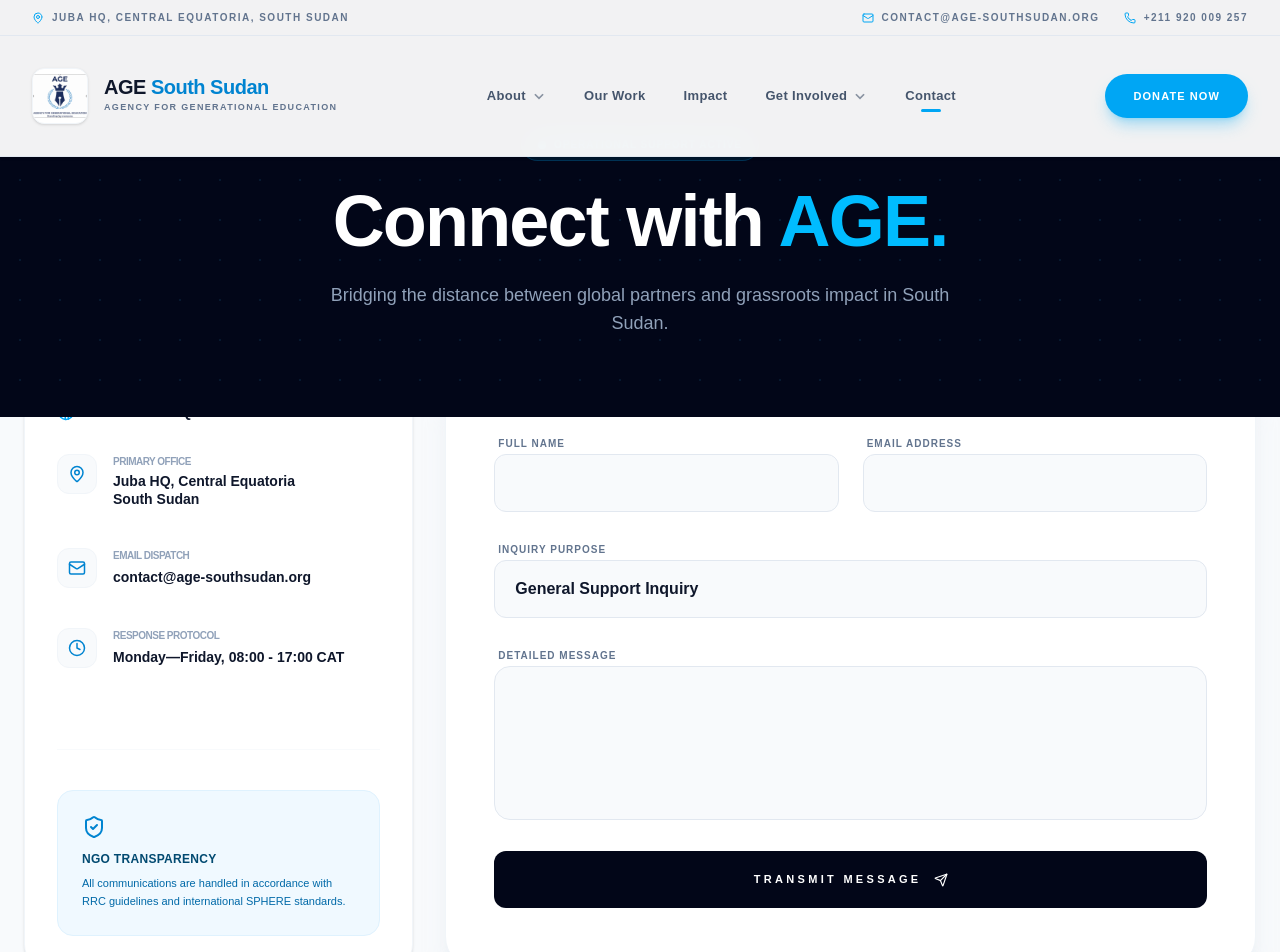
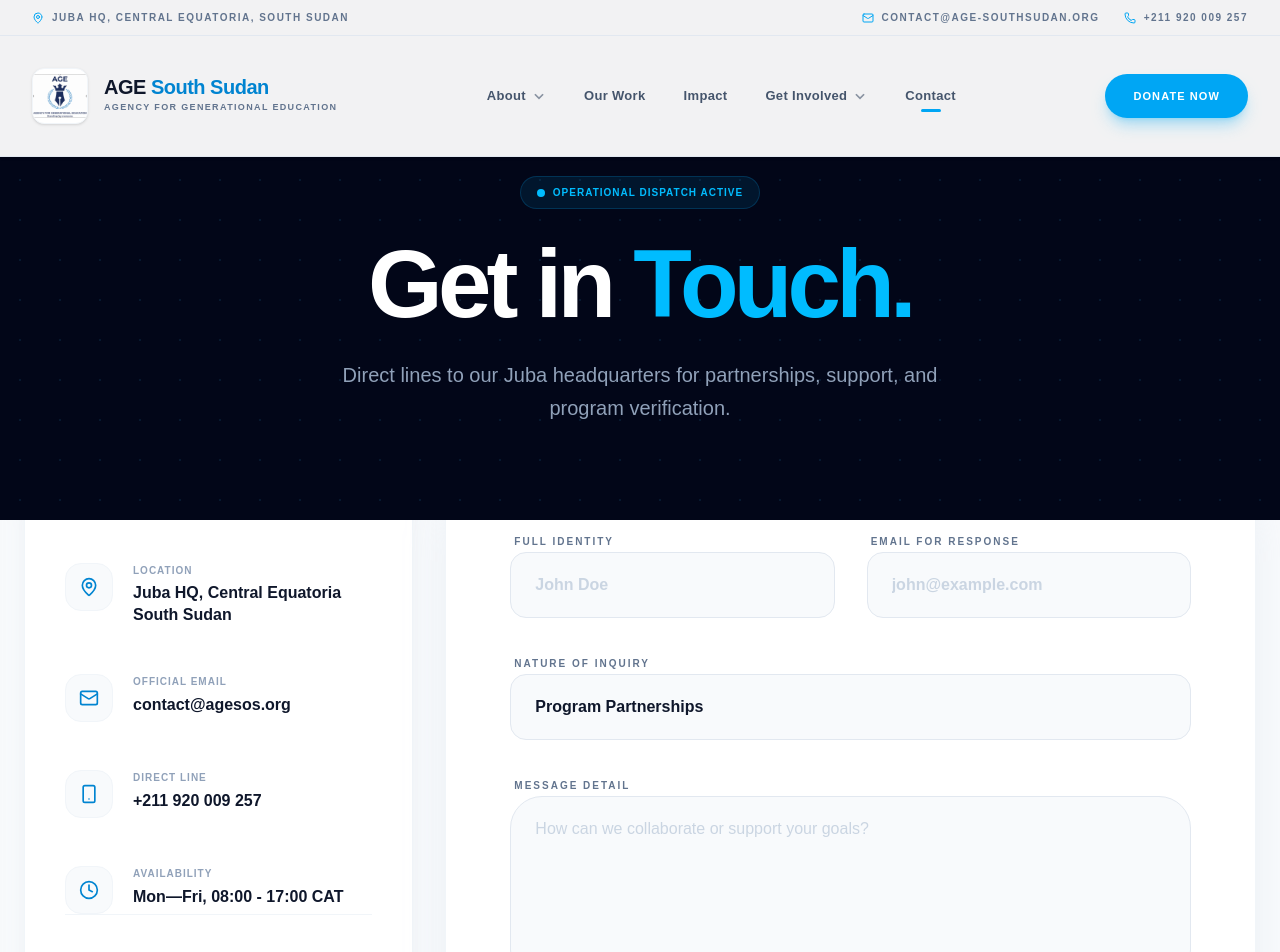
Before and after one commit to Hon-Tap/AGESOS, a Next.js app in the folder frontend/: page /contact in a window 1280 px wide. Shown: the top 952 px of the page. Built offline with nearby package versions, Linux system fonts and the light colour scheme.

Commit message:
modifying the dashboard

```diff
--- a/frontend/src/app/contact/page.tsx
+++ b/frontend/src/app/contact/page.tsx
@@ -6,11 +6,10 @@
   MapPin,
   Send,
   Clock,
-  ArrowRight,
   CheckCircle2,
   Globe2,
   ShieldCheck,
-  MessageSquare
+  Smartphone
 } from "lucide-react";
 import { motion, AnimatePresence } from "framer-motion";
 
@@ -18,19 +17,26 @@
   const [isSubmitting, setIsSubmitting] = useState(false);
   const [submitted, setSubmitted] = useState(false);
 
-  const handleSubmit = async (e: React.FormEvent) => {
+  const handleSubmit = async (e: React.FormEvent<HTMLFormElement>) => {
     e.preventDefault();
     setIsSubmitting(true);
-    // Simulate API call to your backend/Formspree/etc.
-    await new Promise(r => setTimeout(r, 2000));
-    setIsSubmitting(false);
-    setSubmitted(true);
+
+    // This is set up to eventually integrate with Formspree or a custom API route
+    // that sends mail directly to contact@agesos.org
+    try {
+      await new Promise(r => setTimeout(r, 2000)); // Simulated delay
+      setSubmitted(true);
+    } catch (error) {
+      console.error("Transmission failed", error);
+    } finally {
+      setIsSubmitting(false);
+    }
   };
 
   return (
     <main className="min-h-screen bg-slate-50 selection:bg-sky-500/30">
-      {/* HEADER SECTION */}
-      <section className="bg-slate-950 pt-32 pb-20 relative overflow-hidden">
+      {/* HEADER SECTION - Increased pt-44 to clear Navbar */}
+      <section className="bg-slate-950 pt-36 md:pt-44 pb-24 relative overflow-hidden">
         <div className="absolute inset-0 opacity-10">
           <div className="absolute top-0 left-0 w-full h-full bg-[radial-gradient(#38bdf8_1px,transparent_1px)] [background-size:40px_40px]" />
         </div>
@@ -41,81 +47,92 @@
             animate={{ opacity: 1, y: 0 }}
             transition={{ duration: 0.6 }}
           >
-            <span className="inline-flex items-center gap-2 px-4 py-2 rounded-full bg-sky-500/10 border border-sky-500/20 text-sky-400 text-[10px] font-black uppercase tracking-widest mb-6">
+            <span className="inline-flex items-center gap-2 px-4 py-2 rounded-full bg-sky-500/10 border border-sky-500/20 text-sky-400 text-[10px] font-black uppercase tracking-widest mb-8">
               <span className="relative flex h-2 w-2">
                 <span className="animate-ping absolute inline-flex h-full w-full rounded-full bg-sky-400 opacity-75"></span>
                 <span className="relative inline-flex rounded-full h-2 w-2 bg-sky-400"></span>
               </span>
-              Operational Support Active
+              Operational Dispatch Active
             </span>
-            <h1 className="text-5xl md:text-7xl font-black text-white leading-none tracking-tight mb-6">
-              Connect with <span className="text-sky-400">AGE.</span>
+            <h1 className="text-5xl md:text-8xl font-black text-white leading-[0.9] tracking-tighter mb-8">
+              Get in <span className="text-sky-400">Touch.</span>
             </h1>
-            <p className="text-slate-400 text-lg max-w-2xl mx-auto font-light">
-              Bridging the distance between global partners and grassroots impact in South Sudan.
+            <p className="text-slate-400 text-lg md:text-xl max-w-2xl mx-auto font-light leading-relaxed">
+              Direct lines to our Juba headquarters for partnerships, support, and program verification.
             </p>
           </motion.div>
         </div>
       </section>
 
-      <section className="container mx-auto max-w-7xl px-6 -mt-12 pb-24">
+      {/* CONTENT SECTION */}
+      <section className="container mx-auto max-w-7xl px-6 -mt-16 pb-32">
         <div className="grid lg:grid-cols-12 gap-8 items-stretch">
 
-          {/* LEFT: FIELD DISPATCH INFO */}
+          {/* LEFT: CONTACT PROTOCOLS */}
           <div className="lg:col-span-4 space-y-6">
-            <div className="bg-white rounded-3xl p-8 shadow-sm border border-slate-100 flex flex-col h-full">
-              <h3 className="text-sm font-black text-slate-900 uppercase tracking-widest mb-8 flex items-center gap-2">
+            <div className="bg-white rounded-[2.5rem] p-10 shadow-xl shadow-slate-200/50 border border-slate-100 flex flex-col h-full">
+              <h3 className="text-xs font-black text-slate-900 uppercase tracking-[0.2em] mb-12 flex items-center gap-3">
                 <Globe2 size={18} className="text-sky-500" />
-                Field Headquarters
+                Regional HQ
               </h3>
 
-              <div className="space-y-10">
-                <div className="flex gap-4">
-                  <div className="h-10 w-10 rounded-xl bg-slate-50 flex items-center justify-center shrink-0 border border-slate-100">
-                    <MapPin size={18} className="text-sky-600" />
+              <div className="space-y-12">
+                <div className="flex gap-5">
+                  <div className="h-12 w-12 rounded-2xl bg-slate-50 flex items-center justify-center shrink-0 border border-slate-100">
+                    <MapPin size={20} className="text-sky-600" />
                   </div>
                   <div>
-                    <p className="text-[10px] font-black uppercase text-slate-400 tracking-tighter mb-1">Primary Office</p>
-                    <p className="text-sm font-bold text-slate-900 leading-tight">Juba HQ, Central Equatoria<br />South Sudan</p>
+                    <p className="text-[10px] font-black uppercase text-slate-400 tracking-widest mb-1">Location</p>
+                    <p className="text-base font-bold text-slate-900 leading-snug">Juba HQ, Central Equatoria<br />South Sudan</p>
                   </div>
                 </div>
 
-                <div className="flex gap-4">
-                  <div className="h-10 w-10 rounded-xl bg-slate-50 flex items-center justify-center shrink-0 border border-slate-100">
-                    <Mail size={18} className="text-sky-600" />
+                <div className="flex gap-5">
+                  <div className="h-12 w-12 rounded-2xl bg-slate-50 flex items-center justify-center shrink-0 border border-slate-100">
+                    <Mail size={20} className="text-sky-600" />
                   </div>
                   <div>
-                    <p className="text-[10px] font-black uppercase text-slate-400 tracking-tighter mb-1">Email Dispatch</p>
-                    <p className="text-sm font-bold text-slate-900">contact@age-southsudan.org</p>
+                    <p className="text-[10px] font-black uppercase text-slate-400 tracking-widest mb-1">Official Email</p>
+                    <p className="text-base font-bold text-slate-900">contact@agesos.org</p>
                   </div>
                 </div>
 
-                <div className="flex gap-4">
-                  <div className="h-10 w-10 rounded-xl bg-slate-50 flex items-center justify-center shrink-0 border border-slate-100">
-                    <Clock size={18} className="text-sky-600" />
+                <div className="flex gap-5">
+                  <div className="h-12 w-12 rounded-2xl bg-slate-50 flex items-center justify-center shrink-0 border border-slate-100">
+                    <Smartphone size={20} className="text-sky-600" />
                   </div>
                   <div>
-                    <p className="text-[10px] font-black uppercase text-slate-400 tracking-tighter mb-1">Response Protocol</p>
-                    <p className="text-sm font-bold text-slate-900">Monday—Friday, 08:00 - 17:00 CAT</p>
+                    <p className="text-[10px] font-black uppercase text-slate-400 tracking-widest mb-1">Direct Line</p>
+                    <p className="text-base font-bold text-slate-900">+211 920 009 257</p>
+                  </div>
+                </div>
+
+                <div className="flex gap-5">
+                  <div className="h-12 w-12 rounded-2xl bg-slate-50 flex items-center justify-center shrink-0 border border-slate-100">
+                    <Clock size={20} className="text-sky-600" />
+                  </div>
+                  <div>
+                    <p className="text-[10px] font-black uppercase text-slate-400 tracking-widest mb-1">Availability</p>
+                    <p className="text-base font-bold text-slate-900">Mon—Fri, 08:00 - 17:00 CAT</p>
                   </div>
                 </div>
               </div>
 
-              <div className="mt-auto pt-10 border-t border-slate-50">
-                <div className="bg-sky-50 rounded-2xl p-6 border border-sky-100">
-                  <ShieldCheck className="text-sky-600 mb-3" size={24} />
-                  <h4 className="text-xs font-black text-sky-900 uppercase tracking-wide mb-2">NGO Transparency</h4>
-                  <p className="text-[11px] text-sky-700 leading-relaxed">
-                    All communications are handled in accordance with RRC guidelines and international SPHERE standards.
+              <div className="mt-auto pt-12 border-t border-slate-100">
+                <div className="bg-sky-50/50 rounded-3xl p-6 border border-sky-100">
+                  <ShieldCheck className="text-sky-600 mb-4" size={28} />
+                  <h4 className="text-[11px] font-black text-sky-900 uppercase tracking-widest mb-2">NGO Standards</h4>
+                  <p className="text-[11px] text-sky-800 leading-relaxed font-medium">
+                    Your data is handled securely under South Sudan RRC guidelines and international humanitarian privacy protocols.
                   </p>
                 </div>
               </div>
             </div>
           </div>
 
-          {/* RIGHT: THE INTERFACE */}
+          {/* RIGHT: SECURE MESSAGE INTERFACE */}
           <div className="lg:col-span-8">
-            <div className="bg-white rounded-[2rem] shadow-xl shadow-slate-200/50 border border-slate-100 overflow-hidden min-h-[600px] flex flex-col">
+            <div className="bg-white rounded-[3rem] shadow-2xl shadow-slate-300/40 border border-slate-100 overflow-hidden min-h-[700px] flex flex-col">
               <AnimatePresence mode="wait">
                 {!submitted ? (
                   <motion.form
@@ -124,59 +141,60 @@
                     animate={{ opacity: 1 }}
                     exit={{ opacity: 0 }}
                     onSubmit={handleSubmit}
-                    className="p-8 md:p-12 space-y-6 flex-grow flex flex-col justify-center"
+                    className="p-10 md:p-16 space-y-8 flex-grow flex flex-col justify-center"
                   >
-                    <div className="grid md:grid-cols-2 gap-6">
-                      <div className="space-y-2">
-                        <label className="text-[10px] font-black uppercase tracking-widest text-slate-500 ml-1">Full Name</label>
-                        <input required type="text" className="w-full bg-slate-50 border border-slate-200 rounded-xl px-5 py-4 focus:bg-white focus:ring-2 focus:ring-sky-500/20 focus:border-sky-500 outline-none transition-all font-bold text-slate-900" />
+                    <div className="grid md:grid-cols-2 gap-8">
+                      <div className="space-y-3">
+                        <label className="text-[10px] font-black uppercase tracking-[0.2em] text-slate-500 ml-1">Full Identity</label>
+                        <input required type="text" placeholder="John Doe" className="w-full bg-slate-50 border border-slate-200 rounded-2xl px-6 py-5 focus:bg-white focus:ring-4 focus:ring-sky-500/10 focus:border-sky-500 outline-none transition-all font-bold text-slate-900 placeholder:text-slate-300" />
                       </div>
-                      <div className="space-y-2">
-                        <label className="text-[10px] font-black uppercase tracking-widest text-slate-500 ml-1">Email Address</label>
-                        <input required type="email" className="w-full bg-slate-50 border border-slate-200 rounded-xl px-5 py-4 focus:bg-white focus:ring-2 focus:ring-sky-500/20 focus:border-sky-500 outline-none transition-all font-bold text-slate-900" />
+                      <div className="space-y-3">
+                        <label className="text-[10px] font-black uppercase tracking-[0.2em] text-slate-500 ml-1">Email for Response</label>
+                        <input required type="email" placeholder="john@example.com" className="w-full bg-slate-50 border border-slate-200 rounded-2xl px-6 py-5 focus:bg-white focus:ring-4 focus:ring-sky-500/10 focus:border-sky-500 outline-none transition-all font-bold text-slate-900 placeholder:text-slate-300" />
                       </div>
                     </div>
 
-                    <div className="space-y-2">
-                      <label className="text-[10px] font-black uppercase tracking-widest text-slate-500 ml-1">Inquiry Purpose</label>
-                      <select className="w-full bg-slate-50 border border-slate-200 rounded-xl px-5 py-4 focus:bg-white focus:ring-2 focus:ring-sky-500/20 focus:border-sky-500 outline-none transition-all font-bold text-slate-900 appearance-none">
-                        <option>General Support Inquiry</option>
-                        <option>International Partnership</option>
-                        <option>Program Volunteering</option>
-                        <option>Donation Verification</option>
+                    <div className="space-y-3">
+                      <label className="text-[10px] font-black uppercase tracking-[0.2em] text-slate-500 ml-1">Nature of Inquiry</label>
+                      <select className="w-full bg-slate-50 border border-slate-200 rounded-2xl px-6 py-5 focus:bg-white focus:ring-4 focus:ring-sky-500/10 focus:border-sky-500 outline-none transition-all font-bold text-slate-900 appearance-none cursor-pointer">
+                        <option>Program Partnerships</option>
+                        <option>International Volunteering</option>
+                        <option>Donation & Financial Inquiries</option>
+                        <option>General Advocacy Support</option>
+                        <option>Media & Press Relations</option>
                       </select>
                     </div>
 
-                    <div className="space-y-2">
-                      <label className="text-[10px] font-black uppercase tracking-widest text-slate-500 ml-1">Detailed Message</label>
-                      <textarea required rows={5} className="w-full bg-slate-50 border border-slate-200 rounded-2xl px-5 py-4 focus:bg-white focus:ring-2 focus:ring-sky-500/20 focus:border-sky-500 outline-none transition-all font-medium text-slate-900 resize-none" />
+                    <div className="space-y-3">
+                      <label className="text-[10px] font-black uppercase tracking-[0.2em] text-slate-500 ml-1">Message Detail</label>
+                      <textarea required rows={6} placeholder="How can we collaborate or support your goals?" className="w-full bg-slate-50 border border-slate-200 rounded-[2rem] px-6 py-5 focus:bg-white focus:ring-4 focus:ring-sky-500/10 focus:border-sky-500 outline-none transition-all font-medium text-slate-900 resize-none placeholder:text-slate-300" />
                     </div>
 
                     <button
                       disabled={isSubmitting}
-                      className="group w-full bg-slate-950 text-white rounded-xl py-5 font-black uppercase text-[11px] tracking-[0.3em] transition-all hover:bg-sky-600 hover:shadow-lg active:scale-[0.98] flex items-center justify-center gap-3"
+                      className="group w-full bg-slate-950 text-white rounded-[1.5rem] py-6 font-black uppercase text-xs tracking-[0.4em] transition-all hover:bg-sky-600 hover:shadow-2xl hover:shadow-sky-500/30 active:scale-[0.97] flex items-center justify-center gap-4"
                     >
-                      {isSubmitting ? "Processing..." : "Transmit Message"}
-                      <Send size={14} className={isSubmitting ? "animate-pulse" : "group-hover:translate-x-1 transition-transform"} />
+                      {isSubmitting ? "TRANSMITTING..." : "SEND MESSAGE"}
+                      <Send size={16} className={isSubmitting ? "animate-pulse" : "group-hover:translate-x-1 group-hover:-translate-y-1 transition-transform"} />
                     </button>
                   </motion.form>
                 ) : (
                   <motion.div
                     key="success"
-                    initial={{ opacity: 0, scale: 0.9 }}
+                    initial={{ opacity: 0, scale: 0.95 }}
                     animate={{ opacity: 1, scale: 1 }}
-                    className="p-12 text-center flex flex-col items-center justify-center flex-grow"
+                    className="p-16 text-center flex flex-col items-center justify-center flex-grow"
                   >
-                    <div className="w-20 h-20 bg-sky-50 text-sky-500 rounded-full flex items-center justify-center mb-6 border border-sky-100">
-                      <CheckCircle2 size={40} />
+                    <div className="w-24 h-24 bg-sky-50 text-sky-500 rounded-[2rem] flex items-center justify-center mb-8 border border-sky-100 shadow-inner">
+                      <CheckCircle2 size={48} />
                     </div>
-                    <h2 className="text-3xl font-black text-slate-900 mb-3">Submission Received</h2>
-                    <p className="text-slate-500 max-w-sm mb-10">
-                      Your inquiry has been logged in our system. A representative from the Juba office will be in touch shortly.
+                    <h2 className="text-4xl font-black text-slate-900 mb-4 tracking-tighter">Transmission Successful</h2>
+                    <p className="text-slate-500 text-lg max-w-md mb-12 font-medium leading-relaxed">
+                      Your message has been routed to <span className="text-sky-600 font-bold">contact@agesos.org</span>. Our Juba team typically responds within 24–48 business hours.
                     </p>
                     <button
                       onClick={() => setSubmitted(false)}
-                      className="text-sky-600 font-black uppercase text-[10px] tracking-widest hover:text-slate-950 transition-colors"
+                      className="text-sky-600 font-black uppercase text-[11px] tracking-[0.2em] hover:text-slate-950 transition-colors bg-slate-100 px-8 py-4 rounded-full"
                     >
                       Send another message
                     </button>
```
Also changed, not shown: frontend/src/app/admin/page.tsx (+155 -43 lines).
